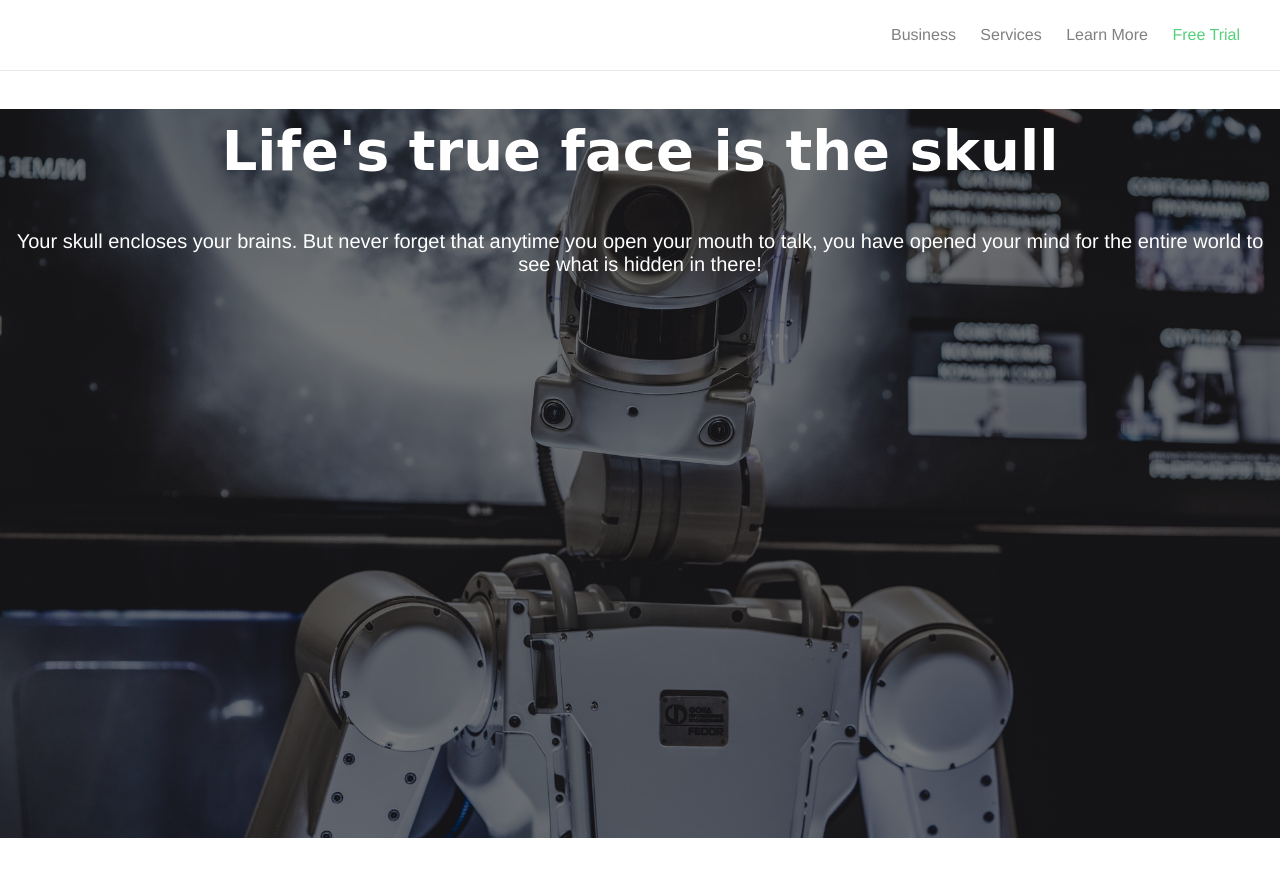
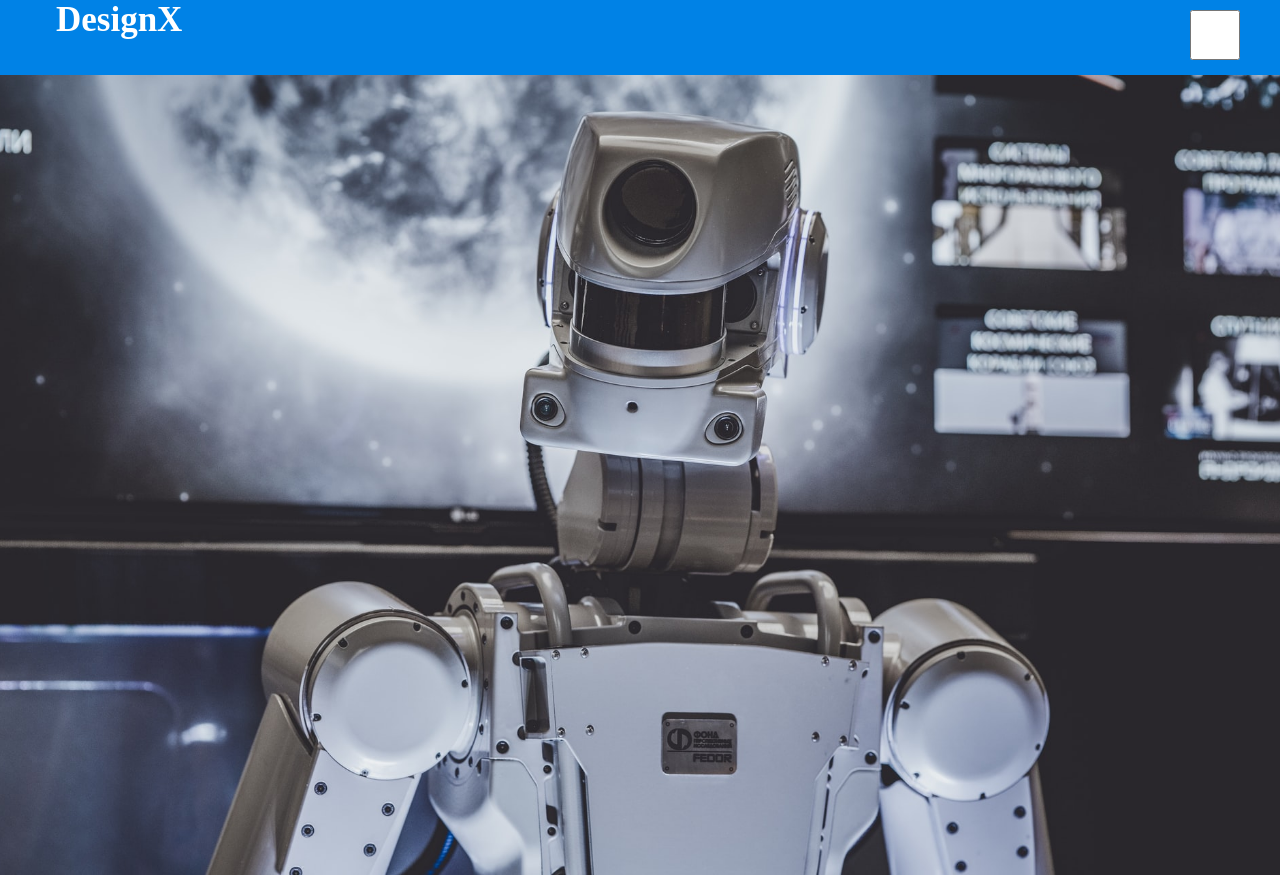
Before and after one commit to dolphius21/responsive_navbar, a plain HTML site: page examples/example.html in a window 1280 px wide. Before the commit the page ends 838 px from the top, so only its background shows below. Drawn offline with Linux system fonts and the light colour scheme.

Commit message:
added changes

```diff
--- a/examples/example.css
+++ b/examples/example.css
@@ -1,94 +1,74 @@
-html, body {
-  width: 100%;
-  height: 100%;
+* {
+  padding: 0;
   margin: 0;
+  text-decoration: none;
+  list-style: none;
+  box-sizing: border-box;
 }
 
-html {
-  font-family: 'helvetica neue', sans-serif;
+body {
+  font-family: Montserrat;
 }
 
-.nav {
-  border-bottom: 1px solid #eaeaeb;
-  text-align: right;
+.container {
+  max-width: 1200px;
+  margin: 0 auto;
+  height: 100%;
+}
+
+nav {
+  background: #0082e6;
+  width: 100%;
+  height: 75px;
+}
+
+.logo {
+  color: white;
+  font-size: 35px;
+  font-weight: bold;
+  padding: 1rem;
+}
+
+#toggler {
+  float: right;
+  padding-right: 1rem;
   height: 70px;
-  line-height: 70px;
+  width: 50px;
 }
 
 .menu {
-  margin: 0 30px 0 0;
+  position: absolute;
+  top: 75px;
+  left: -100%;
+  background: #2c3e50;
+  width: 100%;
+  height: calc(100vh - 75px);
+  text-align: center;
+  transition: all 0.5s ease ;
 }
 
-.menu a {
-  clear: right;
-  text-decoration: none;
-  color: gray;
-  margin: 0 10px;
-  line-height: 70px;
+nav ul li {
+  display: block;
+  margin: 2rem 0;
 }
 
-span {
-  color: #54d17a;
+nav ul li a {
+  color: #fff;
+  text-transform: uppercase;
+  padding: 0.5rem 1rem;
+  border-radius: 5px;
 }
 
-label {
-  margin: 0 40px 0 0;
-  font-size: 26px;
-  line-height: 70px;
-  display: none;
-  width: 26px;
-  float: right;
+.active, a:hover {
+  color: #0082e6;
+  transition: 0.3s ease;
 }
 
-#toggle {
-  display: none;
+#toggler:checked ~ .menu {
+  left: 0;
 }
 
 .showcase {
-  height: calc(100vh - 71px);
-  background: linear-gradient(rgba(0, 0, 0, 0.5), rgba(0, 0, 0, 0.5)),
-              url(../showcase.jpg) no-repeat center/cover;
-  text-align: center;
-  color: #fff;
+  background: url(../showcase.jpg) no-repeat center/cover;
+  height: 100vh;
 }
-
-
-.showcase .flex {
-  flex-direction: column;
-  justify-content: center;
-  align-items: center;
-  height: 100%;
-}
-
-.showcase h1 {
-  font-family: 'Bungee Inline', cursive;
-  font-size: 3.5rem;
-  line-height: 1.5;
-}
-
-.showcase p {
-  font-size: 1.25rem;
-}
-
-/* @media only screen and (max-width: 500px) {
-  label {
-    display: block;
-    cursor: pointer;
-  }
-
-  .menu {
-    text-align: center;
-    width: 100%;
-    display: none;
-  }
-
-  .menu a {
-    display: block;
-    border-bottom: 1px solid #eaeaeb;
-    margin: 0;
-  }
-
-  #toggle:checked + .menu {
-    display: block;
-  }
-} */
--- a/examples/example.html
+++ b/examples/example.html
@@ -7,22 +7,20 @@
   <title>Example</title>
 </head>
 <body>
-  <div class="nav">
-    <label for="toggle">&#9776;</label>
-    <input type="checkbox" id="toggle">
-    <div class="menu">
-      <a href="#">Business</a>
-      <a href="#">Services</a>
-      <a href="#">Learn More</a>
-      <a href="#"><span>Free Trial</span>
-      </a>
+  <nav>
+    <div class="container">
+      <label class="logo">DesignX</label>
+      <input type="checkbox" id="toggler">
+      <div class="hamburger"><div></div></div>
+      <ul class="menu">
+        <li><a class="active" href="#">Home</a></li>
+        <li><a href="#">About</a></li>
+        <li><a href="#">Services</a></li>
+        <li><a href="#">Contact</a></li>
+        <li><a href="#">Feedback</a></li>
+      </ul>
     </div>
-  </div>
-  <header class="showcase">
-    <div class="container flex">
-      <h1>Life's true face is the skull</h1>
-      <p>Your skull encloses your brains. But never forget that anytime you open your mouth to talk, you have opened your mind for the entire world to see what is hidden in there!</p>
-    </div>
-  </header>
+  </nav>
+  <div class="showcase"></div>
 </body>
 </html>
```
